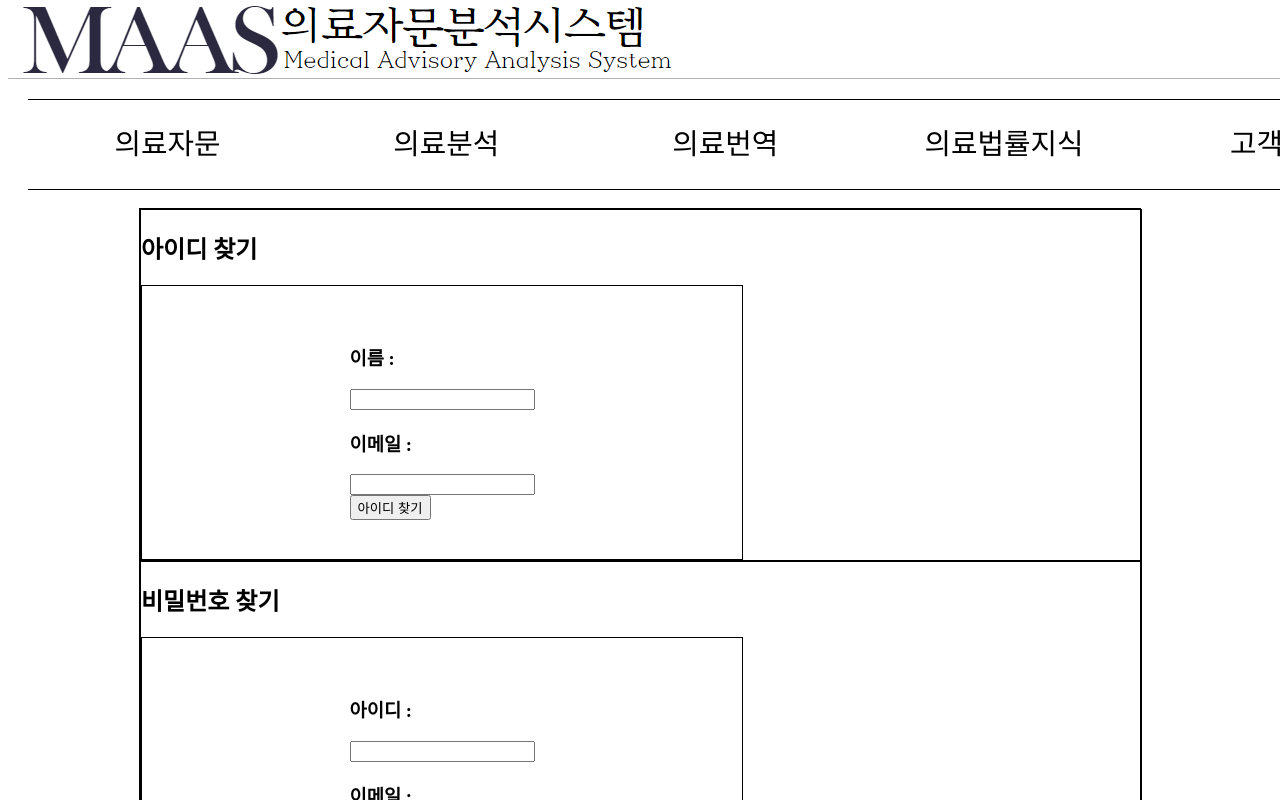
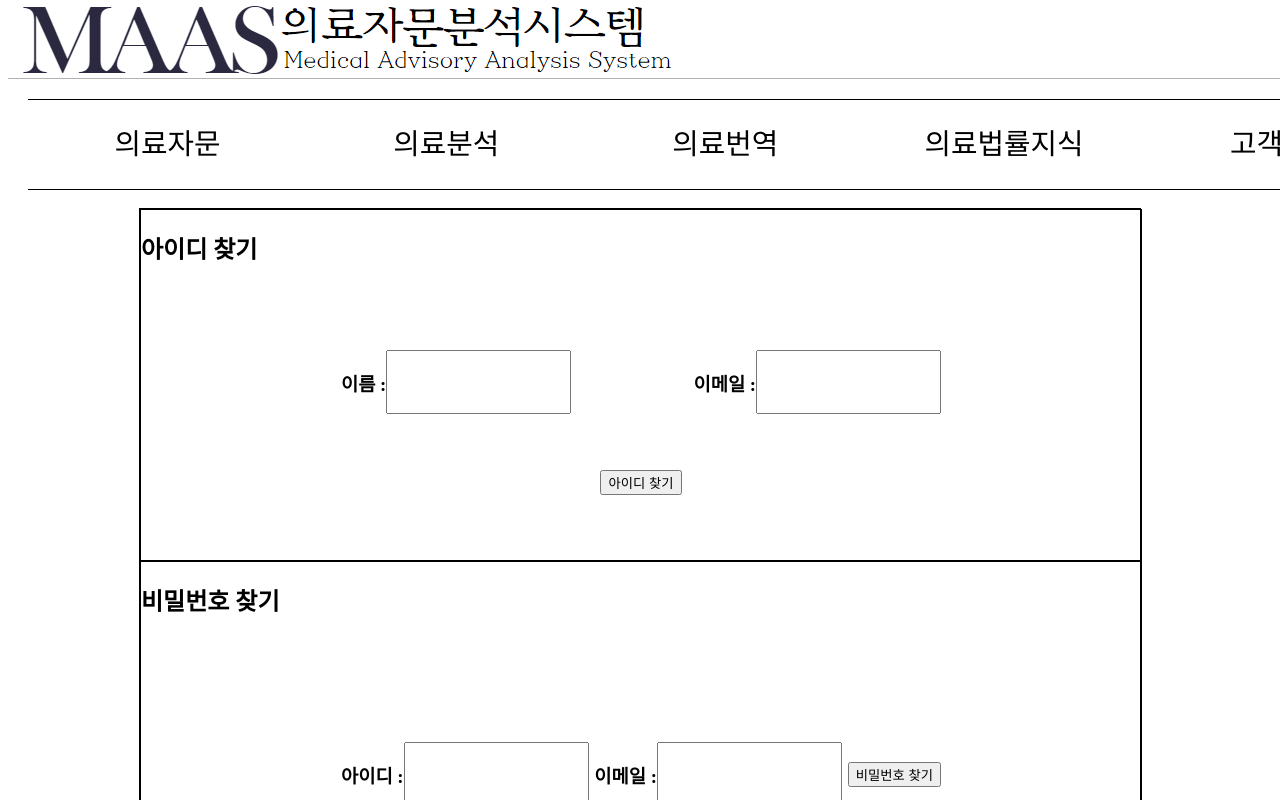
Before and after one commit to dudxo/Medical_Advice_review, a React (Create React App) app in the folder FE/medic/: page /medic/finduserinfo in a window 1280 px wide. Shown: the top 800 px of the page. Built offline with nearby package versions, Linux system fonts and the light colour scheme.

Commit message:
[fix] 유저정보 찾기 css 수정중

```diff
--- a/FE/medic/src/App.js
+++ b/FE/medic/src/App.js
@@ -23,6 +23,8 @@ import Announcementpage from "./pages/Customerpage/Announcementpage";
 import AnnouncementDetail from "./pages/Customerpage/Announcement/AnnouncementDetail";
 import WriteAnnouncement from "./pages/Customerpage/Announcement/WriteAnnouncement";
 import FinduserInfopage from "./pages/FinduserInfo/FinduserInfopage";
+import Updatepw from './pages/FinduserInfo/Updatepw'
+
 export default function App(){
     return(
         <BrowserRouter>
@@ -51,6 +53,7 @@ export default function App(){
                     <Route path={`/medic/customer/announcement/announcementdetails`} element={<AnnouncementDetail/>}/>
                     <Route path='/medic/customer/announcement/writeannouncement' element={<WriteAnnouncement/>}/>
                     <Route path="/medic/finduserinfo" element={<FinduserInfopage/>}/>
+                    <Route path="/medic/finduserinfo/findpw" element={<Updatepw/>}/>
                 </Routes>
             </div>
             </div>
--- a/FE/medic/src/css/FinduserInfopage.module.css
+++ b/FE/medic/src/css/FinduserInfopage.module.css
@@ -22,13 +22,28 @@
     height: 350px;
     display: flex;
     flex-direction: column;
+    align-items: center;
     border: 1px solid black;
 }
 .FindBox_box{
     display: flex;
-    justify-content: center;
+    justify-content: space-around;
     align-items: center;
+    width: 800px;
+    height: 300px;
+}
+.findid_form{
+    display: flex;
+    flex-direction: column;
+    height: 200px;
+    justify-content: space-around;
+}
+.find_input{
     width: 600px;
-    height: 300px;
-    border: 1px solid black;
+    display: flex;
+    align-items: center;
+    justify-content: space-between;
 }
+.findid_input_info{
+    display: flex;
+}
--- a/FE/medic/src/pages/FinduserInfo/FinduserInfopage.js
+++ b/FE/medic/src/pages/FinduserInfo/FinduserInfopage.js
@@ -15,23 +15,21 @@ export default function FinduserInfopage(){
     const input_email_id = e =>{
         setEmail_id(e.target.value)
     }
-    const btn_findid = async(e) => {
+    const btn_findid = async (e) => {
         const userInfo = {
-            'uName' : name,
-            'uEmail' : email_id
+            'uName': name,
+            'uEmail': email_id
         }
-        try{
-            const response = axios.get('/login/findId', userInfo)
-            window.localStorage.setItem('uid', response.data)
-            alert('회원님의 아이디 : ', window.localStorage.getItem('uid'))
-            window.localStorage.removeItem('uid')
-            navigate('/medic/finduserinfo')
-            // navigate('/medic/findusrinfo/findid')
-        }catch(err){
-            console.log(err)
-            alert('가입된 정보가 없습니다.')
+        try {
+            const response = await axios.post('/login/findId', userInfo);
+            alert(response.data); // 문자열 연결 수정
+            navigate('/mediclogin');
+        } catch (err) {
+            console.log(err);
+            alert('가입된 정보가 없습니다.');
         }
     }
+
     const input_id = e =>{
         setId(e.target.value)
     }
@@ -44,8 +42,8 @@ export default function FinduserInfopage(){
             'uEmail' : email_pw
         }
         try{
-            const response = axios.get('/login/findPw', userInfo)
-            navigate('/medic/findusrinfo/findpw')
+            const response = await axios.post('/login/findPw', userInfo)
+            navigate('/medic/findusrinfo/updatepw')
         }catch(err){
             console.log(err)
             alert('가입된 정보가 없습니다.')
@@ -59,7 +57,7 @@ export default function FinduserInfopage(){
                 </div>
                 <div className={style.FindBox_box}>
                     <div className={style.findid_form}>
-                        <div className={style.findid_input}>
+                        <div className={style.find_input}>
                             <div className={style.findid_input_info}>
                                 <h3>이름 : </h3>
                                 <input className={`${style.findid_input_name} ${style.input}`} onChange={input_name}/>
@@ -68,8 +66,8 @@ export default function FinduserInfopage(){
                                 <h3>이메일 : </h3>
                                 <input className={`${style.findid_input_email} ${style.input}`} onChange={input_email_id}/>
                             </div>
-                            <button className={style.btn_findbtn} onClick={btn_findid}>아이디 찾기</button>
                         </div>
+                        <button className={style.btn_findbtn} onClick={btn_findid}>아이디 찾기</button>
                     </div>
                 </div>
             </div>
@@ -79,7 +77,7 @@ export default function FinduserInfopage(){
                 </div>
                     <div className={style.FindBox_box}>
                     <div className={style.findid_form}>
-                        <div className={style.findid_input}>
+                        <div className={style.find_input}>
                             <div className={style.findid_input_info}>
                                 <h3>아이디 : </h3>
                                 <input className={`${style.findpw_input_id} ${style.input}`} onChange={input_id}/>
--- /dev/null
+++ b/FE/medic/src/pages/FinduserInfo/Updatepw.js
@@ -0,0 +1,38 @@
+import React, { useState } from "react";
+import axios from "axios";
+import updatepw from '../../css/Updatepw.module.css'
+
+export default function Updatepw() {
+    const [updateuserpw, setUpdateuserpw] = useState('')
+
+    const input_updatepw = e => {
+        setUpdateuserpw(e.target.value)
+    }
+
+    const btn_update_pw = async(e) => {
+        const userPw = {
+            'updatepw' : updateuserpw
+        }
+        try{
+            const response = await axios.post('/login/findPw', userPw)
+            console.log(response.data)
+        } catch(err){
+            console.log(err)
+        }
+    }
+
+    return(
+        <div className={updatepw.updatepw_wrap}>
+            <div className={updatepw.updatepw_title}>
+                <h2>비밀번호 재설정</h2>
+            </div>
+            <div className={updatepw.updatepw_inputbox}>
+                새 비밀번호 :
+                <input type="password" onChange={input_updatepw} />
+            </div>
+            <div className={updatepw.btn_update_pw}>
+                <button onClick={btn_update_pw} >비밀번호 변경</button>
+            </div>
+        </div>
+    )
+}
```
Also changed, not shown: FE/medic/src/css/Updatepw.module.css (added).
